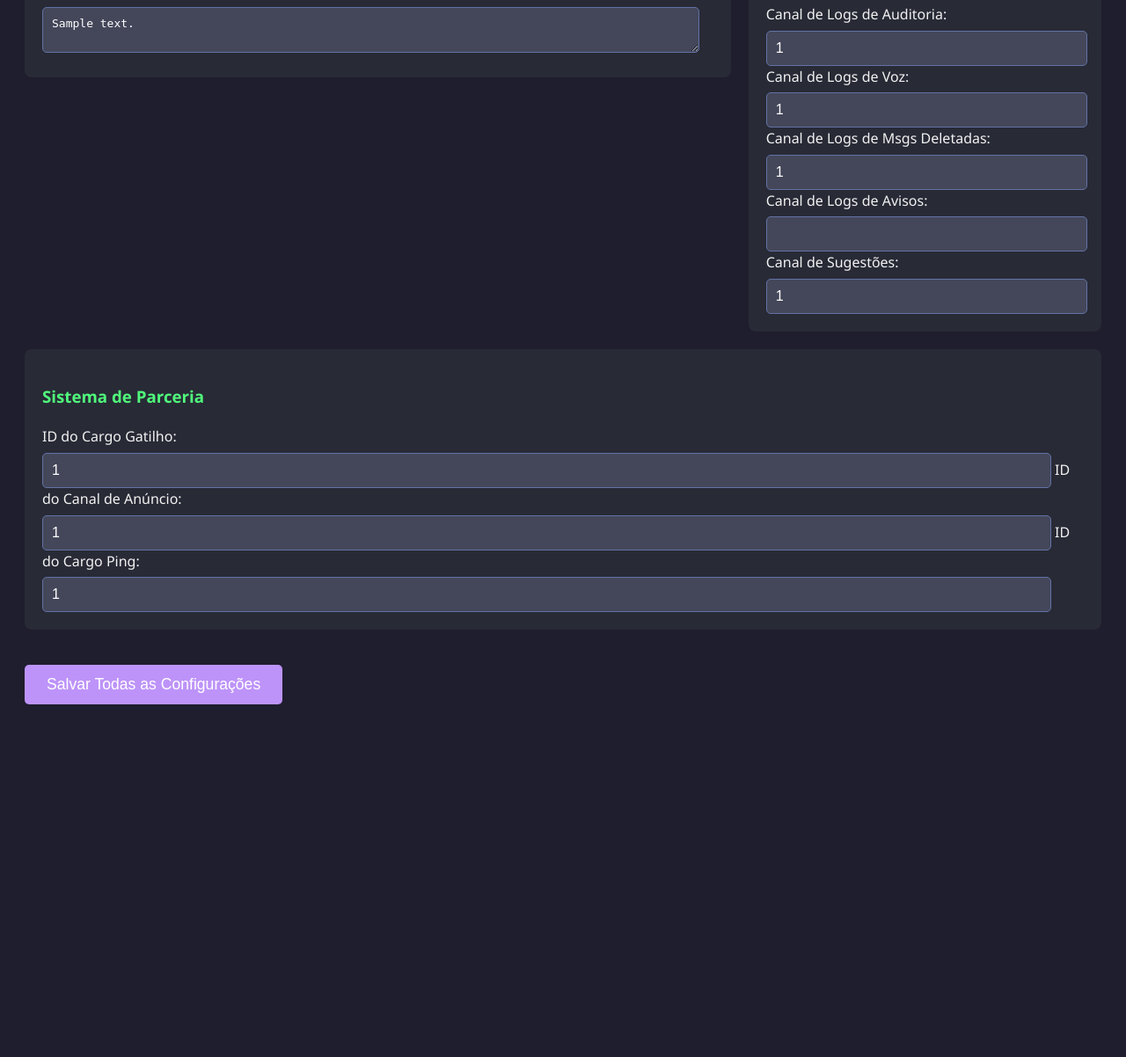
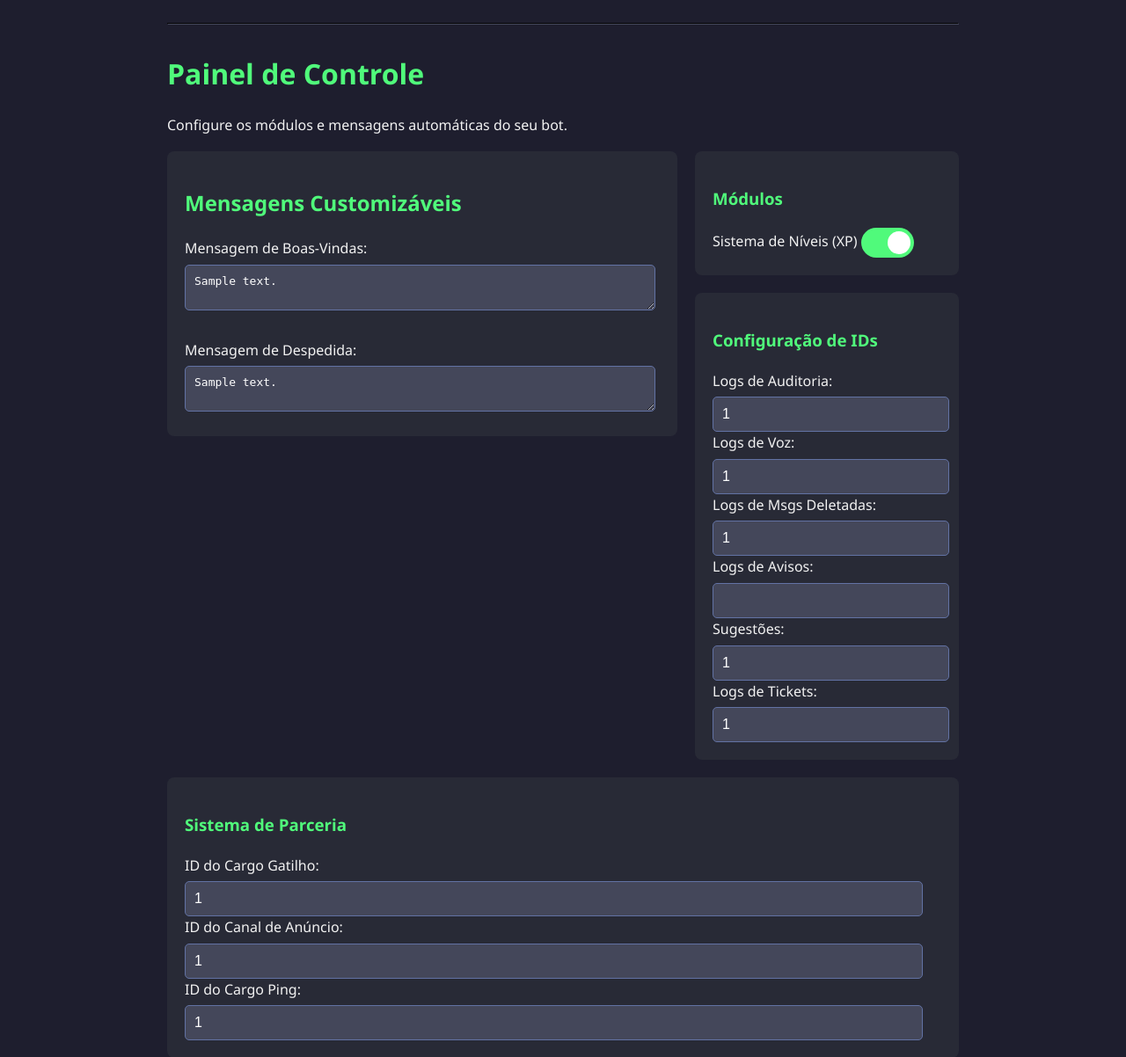
Before and after one commit to GitDanHuby/bot-discord-altura, a Flask app: template templates/dashboard.html in a window 1280 px wide. Shown: the part 721-1923 px from the top of the page at 88% size. Before the commit the page ends 1522 px from the top, so only its background shows below. Run offline with Flask 3, Linux system fonts and the light colour scheme; the template is opened without the code that fills it: most values are stand-ins (such as "Sample title", 1, 10 or a date in 2020).

Commit message:
Update dashboard.html

```diff
--- a/templates/dashboard.html
+++ b/templates/dashboard.html
@@ -6,11 +6,6 @@
     <title>Painel - Altura RP City</title>
     <style>
         body { background-color: #1e1e2e; color: #f2f2f2; font-family: 'Segoe UI', Tahoma, Geneva, Verdana, sans-serif; padding: 20px; line-height: 1.6; }
-        /* ▼▼▼ ADICIONE ESTAS 4 LINHAS ABAIXO ▼▼▼ */
-        background-image: url('/static/fundo.jpeg');
-        background-size: cover;
-        background-position: center center;
-        background-attachment: fixed;
         .container { max-width: 900px; margin: auto; }
         .header { display: flex; align-items: center; justify-content: space-between; border-bottom: 1px solid #44475a; padding-bottom: 20px; margin-bottom: 20px; }
         img.avatar { border-radius: 50%; vertical-align: middle; margin-right: 15px; }
@@ -18,11 +13,17 @@
         h1, h2, h3 { color: #50fa7b; }
         textarea, input[type="text"] { width: 95%; background-color: #44475a; color: white; border: 1px solid #6272a4; border-radius: 5px; padding: 10px; font-size: 1em; margin-top: 5px; }
         button { background-color: #bd93f9; color: white; padding: 12px 25px; border: none; border-radius: 5px; font-size: 1.1em; cursor: pointer; margin-top: 20px;}
+        hr { border-color: #44475a; margin: 30px 0; }
         .module { background-color: #282a36; padding: 20px; border-radius: 8px; margin-bottom: 20px; }
         .dashboard-layout { display: flex; flex-wrap: wrap; gap: 20px; }
         .main-column { flex: 2; min-width: 300px; }
         .side-column { flex: 1; min-width: 300px; }
-        .notification { position: fixed; top: 20px; right: 20px; background-color: #50fa7b; color: #282a36; padding: 15px; border-radius: 5px; font-weight: bold; }
+        .switch { position: relative; display: inline-block; width: 60px; height: 34px; vertical-align: middle; }
+        .switch input { opacity: 0; width: 0; height: 0; }
+        .slider { position: absolute; cursor: pointer; top: 0; left: 0; right: 0; bottom: 0; background-color: #ccc; transition: .4s; border-radius: 34px; }
+        .slider:before { position: absolute; content: ""; height: 26px; width: 26px; left: 4px; bottom: 4px; background-color: white; transition: .4s; border-radius: 50%; }
+        input:checked + .slider { background-color: #50fa7b; }
+        input:checked + .slider:before { transform: translateX(26px); }
     </style>
 </head>
 <body>
@@ -35,10 +36,18 @@
             <a href="/logout" class="logout-btn">Sair</a>
         </div>
 
+        <div class="module" style="text-align: center;">
+            <a href="https://www.game-state.com/190.102.40.142:7887/">
+                <img src="https://www.game-state.com/190.102.40.142:7887/560x95_FFFFFF_FF9900_000000_000000.png" alt="Status do Servidor SA-MP" style="border:none; max-width:100%;" />
+            </a>
+        </div>
+
+        <hr>
+
         <h1>Painel de Controle</h1>
         <p>Configure os módulos e mensagens automáticas do seu bot.</p>
 
-        <form id="settings-form">
+        <form method="POST">
             <div class="dashboard-layout">
                 <div class="main-column">
                     <div class="module">
@@ -53,21 +62,28 @@
                 <div class="side-column">
                     <div class="module">
                         <h3>Módulos</h3>
-                        <input type="checkbox" name="xp_system_enabled" {{ 'checked' if settings.get('xp_system_enabled', 'true') == 'true' else '' }}>
-                        <label>Sistema de Níveis (XP)</label>
+                        <label>
+                          Sistema de Níveis (XP)
+                          <label class="switch">
+                            <input type="checkbox" name="xp_system_enabled" {{ 'checked' if settings.get('xp_system_enabled', 'true') != 'false' else '' }}>
+                            <span class="slider"></span>
+                          </label>
+                        </label>
                     </div>
                     <div class="module">
                         <h3>Configuração de IDs</h3>
-                        <label>Canal de Logs de Auditoria:</label>
+                        <label>Logs de Auditoria:</label>
                         <input type="text" name="audit_log_channel_id" value="{{ settings.get('audit_log_channel_id', '') }}">
-                        <label>Canal de Logs de Voz:</label>
+                        <label>Logs de Voz:</label>
                         <input type="text" name="voice_log_channel_id" value="{{ settings.get('voice_log_channel_id', '') }}">
-                        <label>Canal de Logs de Msgs Deletadas:</label>
+                        <label>Logs de Msgs Deletadas:</label>
                         <input type="text" name="delete_log_channel_id" value="{{ settings.get('delete_log_channel_id', '') }}">
-                        <label>Canal de Logs de Avisos:</label>
+                        <label>Logs de Avisos:</label>
                         <input type="text" name="warn_log_channel_id" value="{{ settings.get('warn_log_channel_id', '') }}">
-                        <label>Canal de Sugestões:</label>
+                        <label>Sugestões:</label>
                         <input type="text" name="sugestao_channel_id" value="{{ settings.get('sugestao_channel_id', '') }}">
+                        <label>Logs de Tickets:</label>
+                        <input type="text" name="ticket_log_channel_id" value="{{ settings.get('ticket_log_channel_id', '') }}">
                     </div>
                 </div>
             </div>
@@ -85,4 +101,4 @@
         </form>
     </div>
 </body>
-                    </html>
+</html>
```
